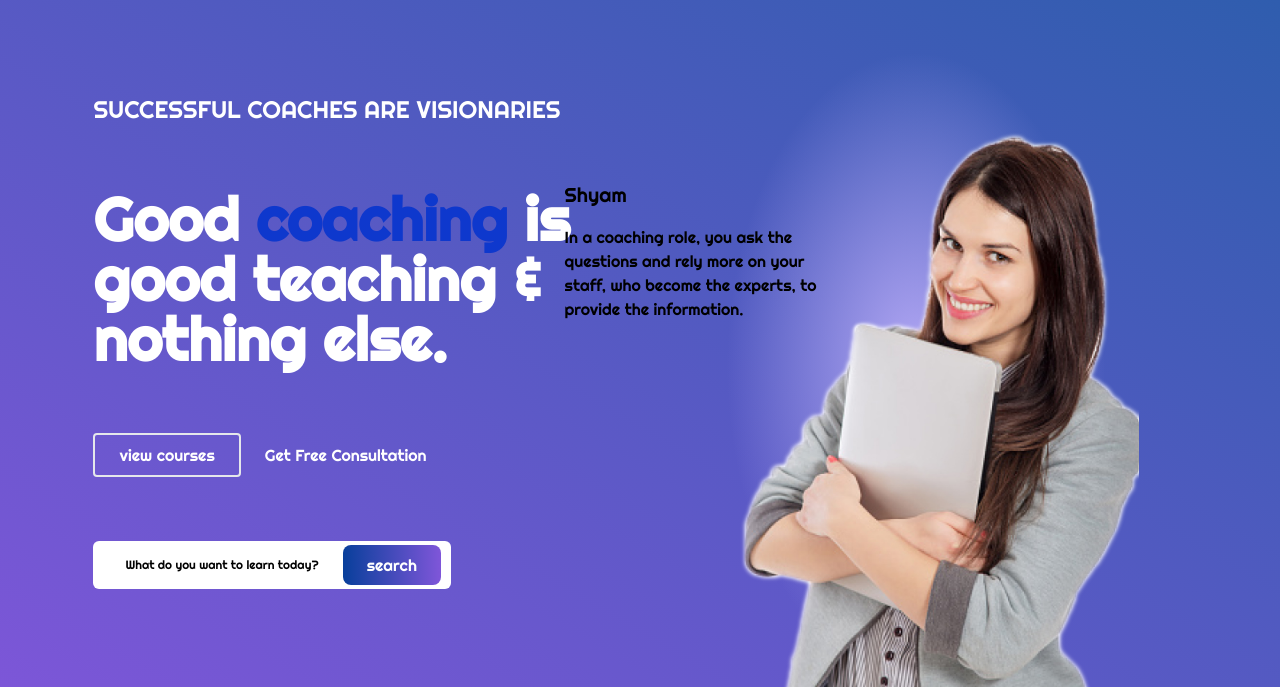
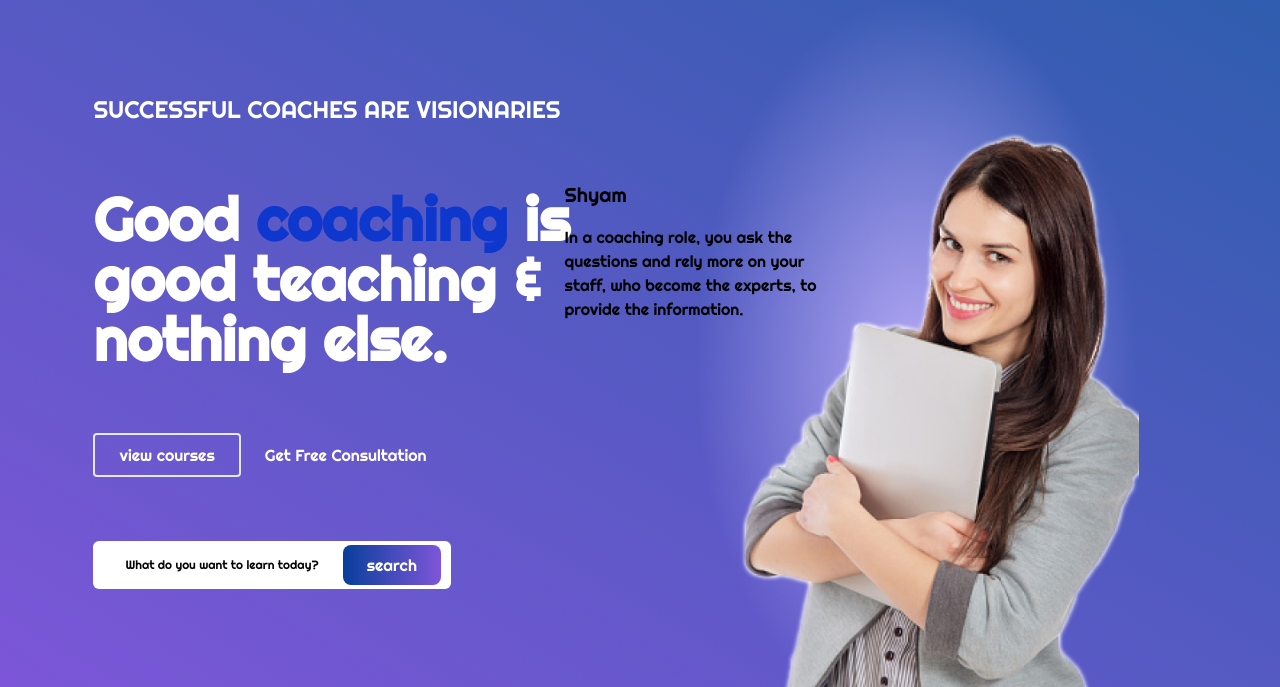
Before and after one commit to Krishnarajkrishy/task-2, a plain HTML site: page index.html in a window 1280 px wide. Shown: the part 113-800 px from the top of the page. Drawn offline with nearby package versions, Linux system fonts and the light colour scheme.

Commit message:
studylandingpage

```diff
--- a/css/style.css
+++ b/css/style.css
@@ -30,7 +30,7 @@
   color: #0e38cd;
 }
 .women-img-bg{
-  background: radial-gradient(#b3a8f4,transparent 60%);
+  background: radial-gradient(#b3a8f4,transparent 70%);
 }
 
 .para-position{
```
Also changed, not shown: index.html (renamed from indexl.html).
